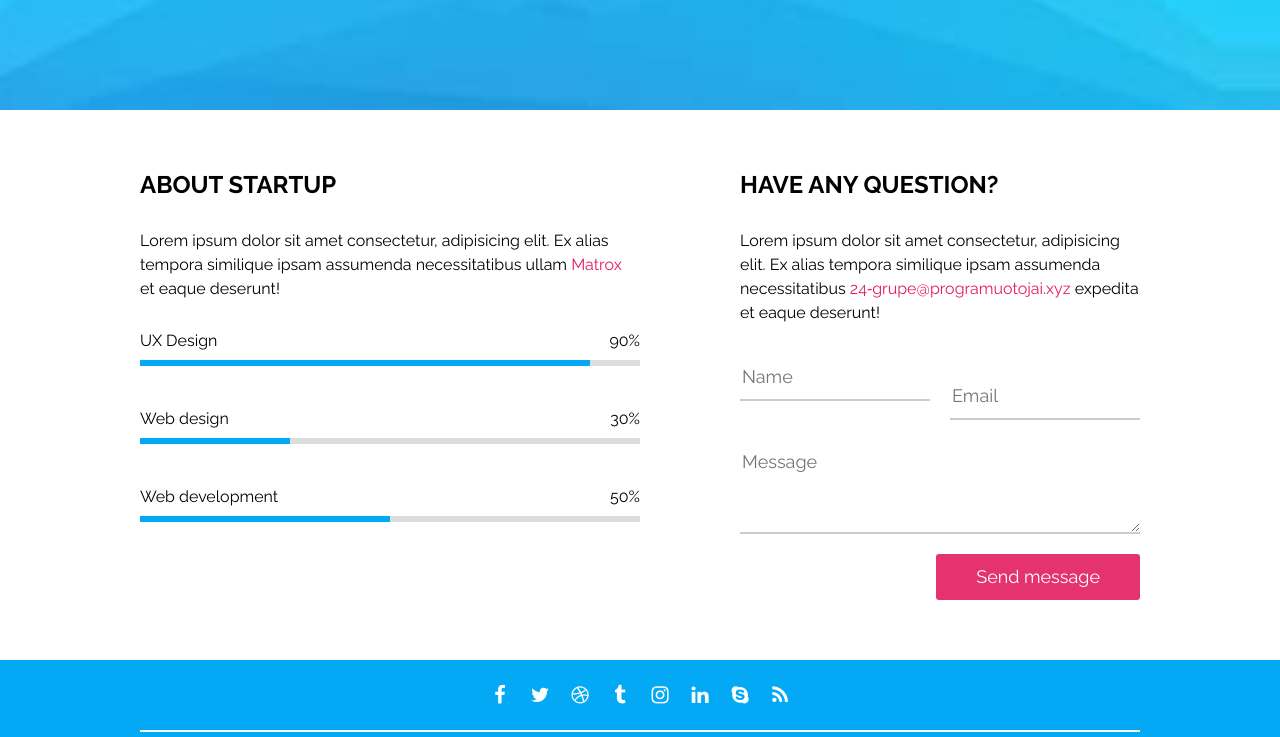
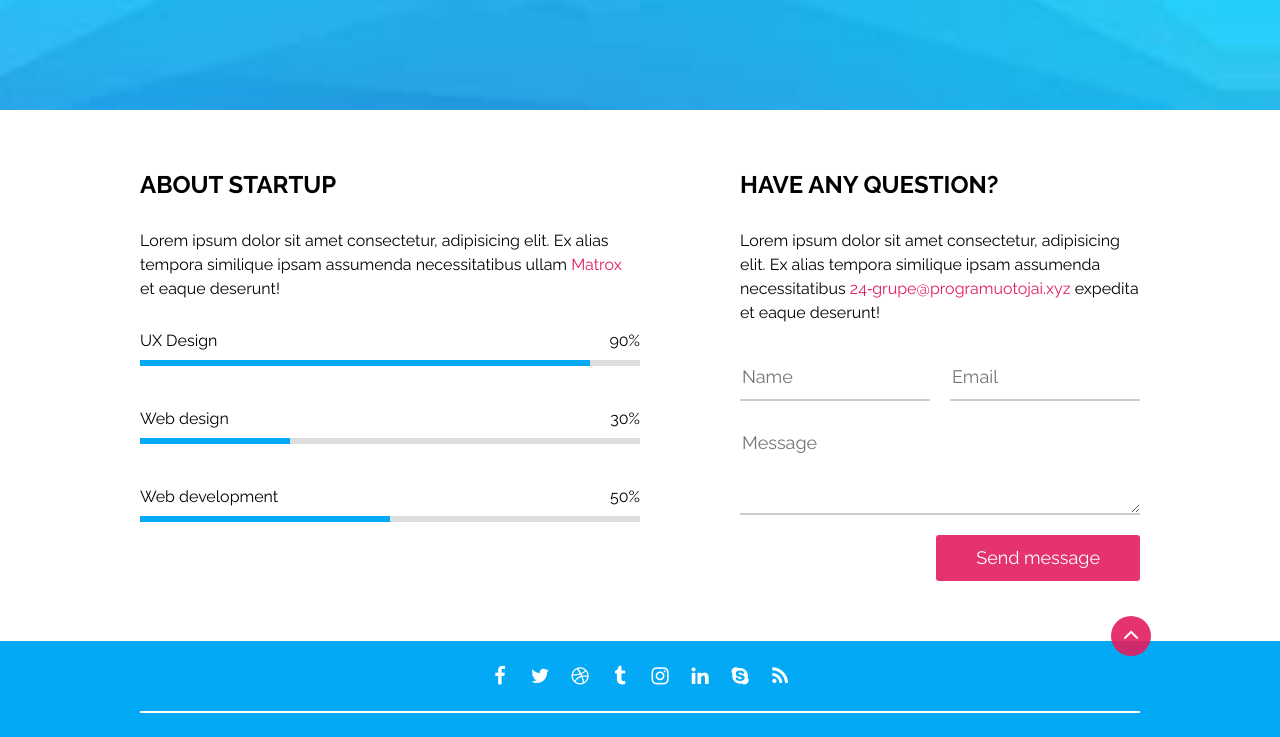
Before and after one commit to zvlzvl/5-coming-soon, a plain HTML site: page index.html in a window 1280 px wide. Shown: the part 690-1427 px from the top of the page. Drawn offline with Linux system fonts and the light colour scheme.

Commit message:
form fix, back to top

```diff
--- a/css/button.css
+++ b/css/button.css
@@ -3,6 +3,7 @@
     padding: 13px 40px;
     font-size: 18px;
     line-height: 20px;
+    text-align: center;
     border-radius: 3px;
     background-color: var(--secondary-color);
     color: #fff;
@@ -15,3 +16,12 @@
     /* box-shadow: 0 2px 4px #0005; */
     opacity: 1;
 }
+
+.btn.fa {
+    height: 40px;
+    width: 40px;
+    padding: 0;
+    font-size: 26px;
+    line-height: 36px;
+    border-radius: 50%;
+}
--- a/css/custom.css
+++ b/css/custom.css
@@ -7,7 +7,7 @@
 /* hero section */
 
 .hero {
-    height: 100vh;
+    min-height: 100vh;
     text-align: center;
     padding-bottom: 30px;
     background-image: url(../img/background.jpg);
@@ -120,6 +120,15 @@ footer.container {
     color: #fff9;
     padding-top: 0;
 }
+.container > .back-to-top {
+    position: relative;
+}
+.container > .back-to-top > .btn {
+    position: absolute;
+    top: -25px;
+    right: -11px;
+}
+
 .container > .socials {
     padding: 15px 0;
     border-bottom: 2px solid #fff;
@@ -183,7 +192,10 @@ footer > .short-row > p {
     width: 100%;
 }
 
-@media (max-width: 700px) {
+@media (max-width: 680px) {
+    .container > .back-to-top {
+        display: none;
+    }
     .bottom-texts {
         flex-direction: column;
     }
--- a/css/form.css
+++ b/css/form.css
@@ -3,6 +3,8 @@
     width: 100%;
 }
 .form > label {
+    display: inline-block;
+    float: left;
     font-size: 0;
 }
 .form > input,
--- a/css/layout.css
+++ b/css/layout.css
@@ -1,16 +1,19 @@
 .container {
     display: inline-block;
     width: 100%;
+    float: left;
     padding: 60px 0;
 }
 .container > .row {
     display: inline-block;
     width: 1000px;
+    float: left;
     margin: 0 calc(50% - 500px);
 }
 .container > .short-row {
     display: inline-block;
     width: 600px;
+    float: left;
     margin: 0 calc(50% - 300px);
 }
 
--- a/css/reset.css
+++ b/css/reset.css
@@ -1,3 +1,7 @@
+html {
+    scroll-behavior: smooth;
+}
+
 body,
 body * {
     margin: 0;
--- a/index.html
+++ b/index.html
@@ -70,6 +70,9 @@
     </main>
 
     <footer class="container bg-main">
+        <div class="row back-to-top">
+            <a href="#" class="btn fa fa-angle-up"></a>
+        </div>
         <div class="row socials"></div>
         <div class="short-row">
             <img class="footer-logo" src="./img/logo-white.png" alt="Footer logo">
```
